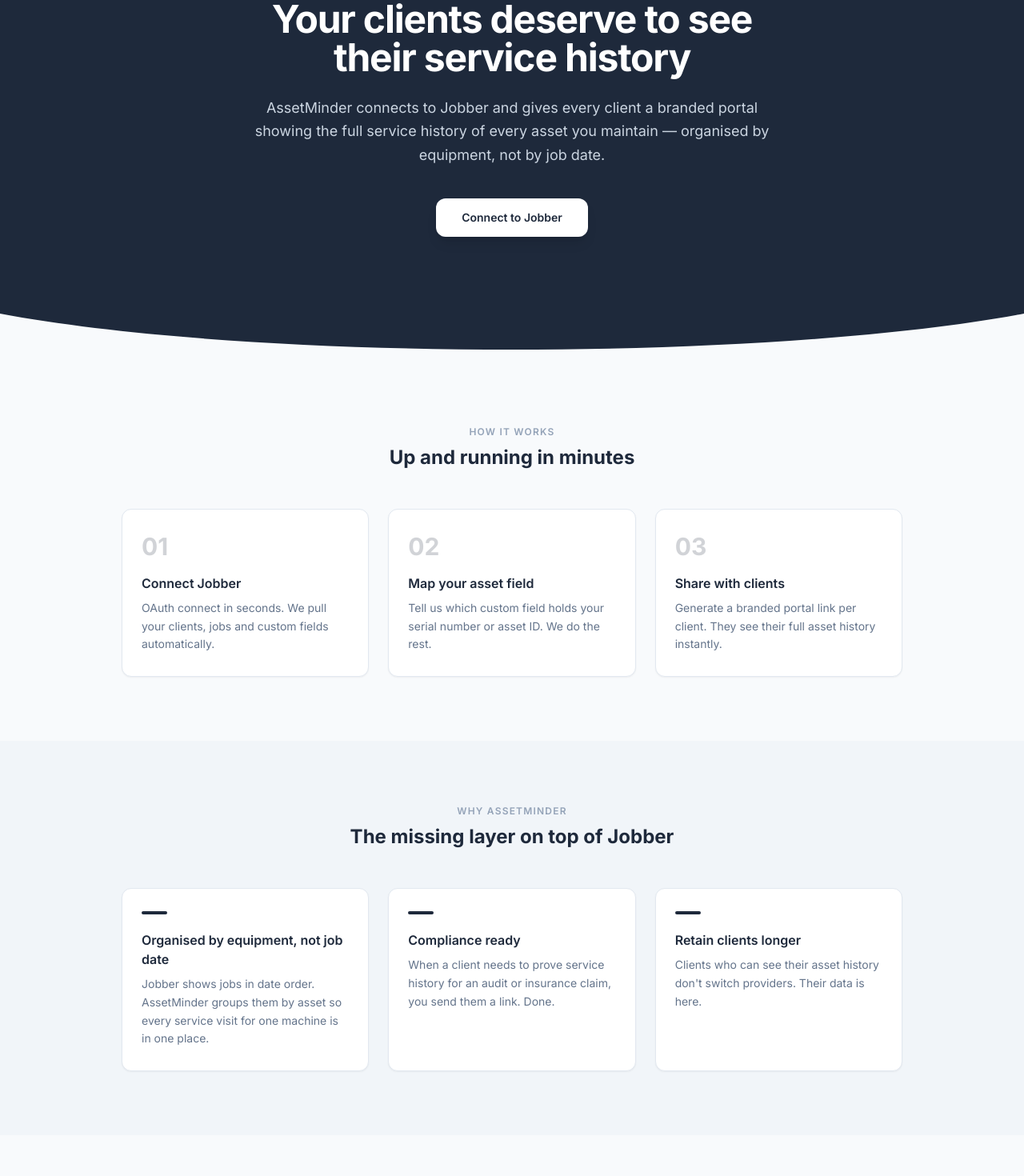
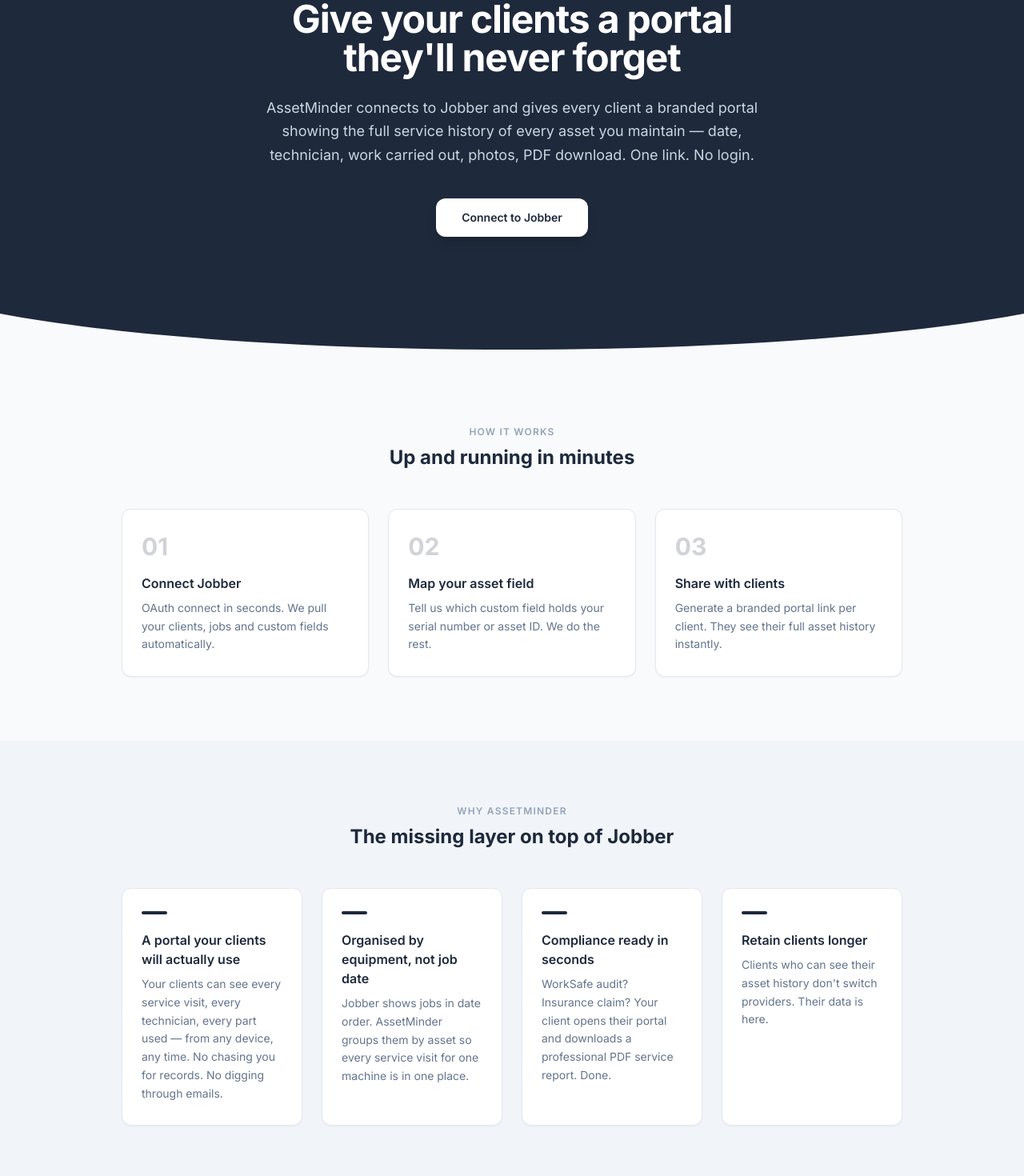
Before and after one commit to gingagenie/assetminder, a React (Vite) app in the folder frontend/: page /#/ in a window 1280 px wide. Shown: the part 200-1670 px from the top of the page at 80% size. Built offline with nearby package versions, Linux system fonts and the light colour scheme; no server answers; the HTML template or start-up script is replaced by a standard one.

Commit message:
Update landing page copy with new headline, subheadline, and benefit cards
Co-Authored-By: Claude Sonnet 4.6 <noreply@anthropic.com>

```diff
--- a/frontend/src/pages/Landing.tsx
+++ b/frontend/src/pages/Landing.tsx
@@ -21,12 +21,16 @@ const steps = [
 
 const benefits = [
   {
+    title: "A portal your clients will actually use",
+    body: "Your clients can see every service visit, every technician, every part used — from any device, any time. No chasing you for records. No digging through emails.",
+  },
+  {
     title: "Organised by equipment, not job date",
     body: "Jobber shows jobs in date order. AssetMinder groups them by asset so every service visit for one machine is in one place.",
   },
   {
-    title: "Compliance ready",
-    body: "When a client needs to prove service history for an audit or insurance claim, you send them a link. Done.",
+    title: "Compliance ready in seconds",
+    body: "WorkSafe audit? Insurance claim? Your client opens their portal and downloads a professional PDF service report. Done.",
   },
   {
     title: "Retain clients longer",
@@ -52,10 +56,10 @@ export default function Landing() {
             Built for Jobber users
           </div>
           <h1 className="text-4xl sm:text-5xl font-bold text-white tracking-tight leading-tight mb-6">
-            Your clients deserve to see<br className="hidden sm:block" /> their service history
+            Give your clients a portal<br className="hidden sm:block" /> they'll never forget
           </h1>
           <p className="text-slate-300 text-lg leading-relaxed mb-10 max-w-2xl mx-auto">
-            AssetMinder connects to Jobber and gives every client a branded portal showing the full service history of every asset you maintain — organised by equipment, not by job date.
+            AssetMinder connects to Jobber and gives every client a branded portal showing the full service history of every asset you maintain — date, technician, work carried out, photos, PDF download. One link. No login.
           </p>
           <a
             href={`${API}/auth/jobber/connect`}
@@ -99,7 +103,7 @@ export default function Landing() {
             <p className="text-xs font-semibold uppercase tracking-widest text-slate-400 mb-2">Why AssetMinder</p>
             <h2 className="text-2xl font-bold text-slate-800">The missing layer on top of Jobber</h2>
           </div>
-          <div className="grid sm:grid-cols-3 gap-6">
+          <div className="grid sm:grid-cols-2 lg:grid-cols-4 gap-6">
             {benefits.map((benefit) => (
               <div key={benefit.title} className="bg-white rounded-xl border border-slate-200 shadow-sm px-6 py-7">
                 <div className="h-1 w-8 rounded-full mb-5" style={{ backgroundColor: "#1e293b" }} />
```
